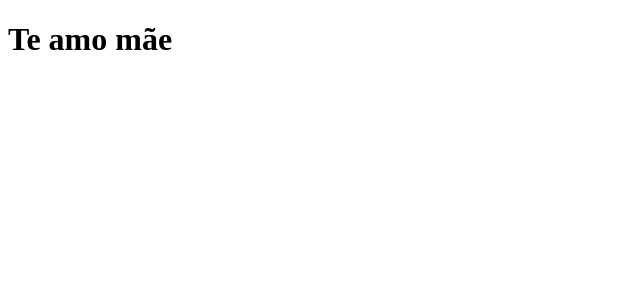
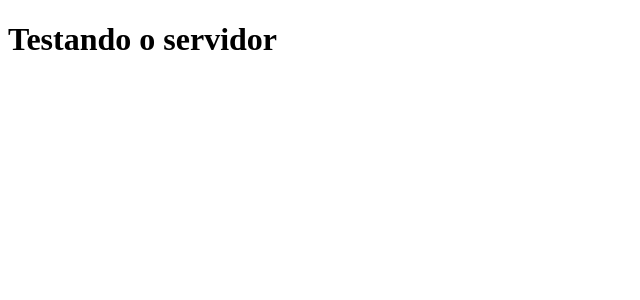
Before and after one commit to celestaaa/development.dev, a Next.js app: page / in a window 1280 px wide. Shown: the top 300 px of the page, without its empty margins (0-640 px from the left). Built offline with nearby package versions, Linux system fonts and the light colour scheme.

Commit message:
agora a frase certa

```diff
--- a/pages/index.js
+++ b/pages/index.js
@@ -1,5 +1,5 @@
 function Home() {
-   return <h1>Te amo mãe</h1>
+   return <h1>Testando o servidor</h1>
 }
 
 export default Home;
```
